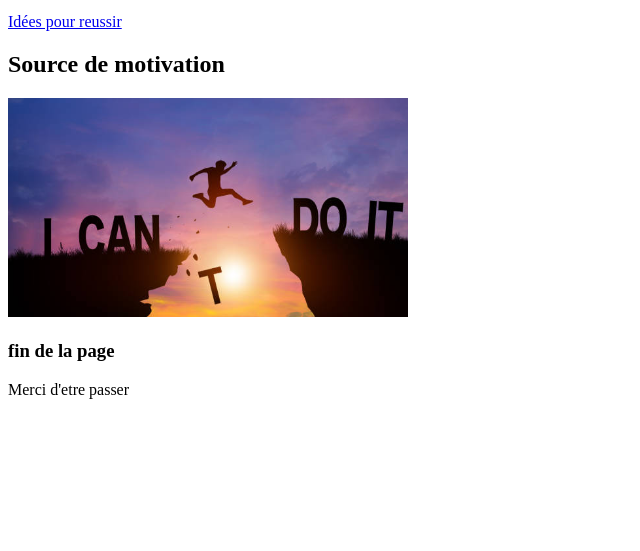
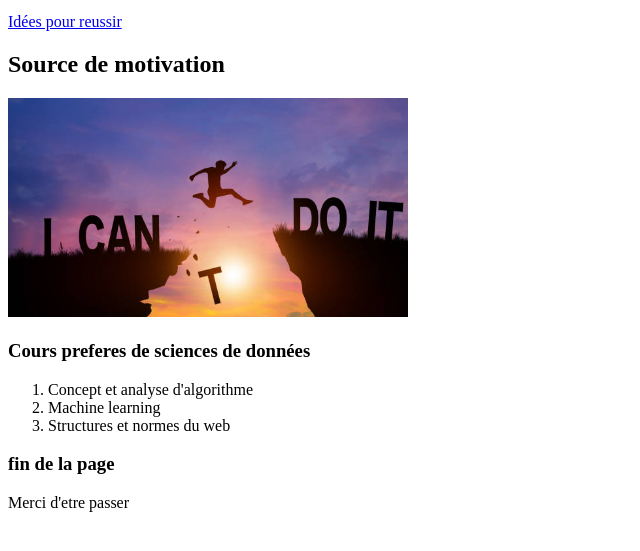
Before and after one commit to beretounsida-ops/DEVOIR, a plain HTML site: page index.html in a window 1280 px wide. Shown: the part 101-652 px from the top of the page, without its empty margins (0-640 px from the left). Drawn offline with Linux system fonts and the light colour scheme.

Commit message:
Update index.html

```diff
--- a/index.html
+++ b/index.html
@@ -14,6 +14,13 @@
     </section>
         <h2>Source de motivation</h2>
         <img src="motivation.jpg" alt="ne jamais abandonner" width="400">
+         <h3>Cours preferes de sciences de données</h3>
+        <ol>
+            <li>Concept et analyse d'algorithme</li>
+            <li>Machine learning</li>
+            <li>Structures et normes du web</li>
+        </ol>
+
     </section>
 </body>
 <footer>
```
